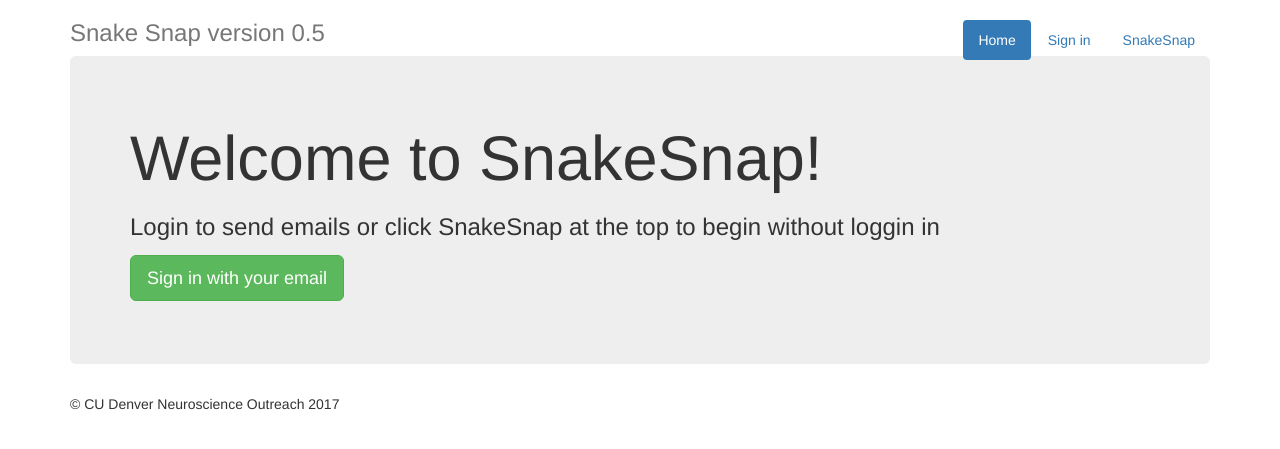
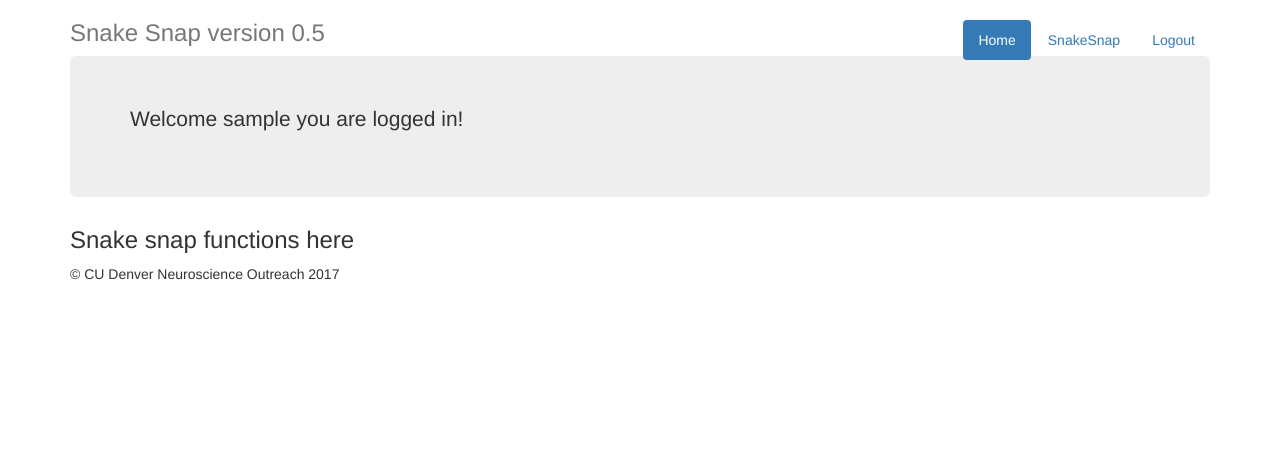
Before and after one commit to nkicg6/snakeSnap, a Flask app: page / in a window 1280 px wide. Shown: the top 449 px of the page. Run offline with Flask 2, Linux system fonts and the light colour scheme; the visitor is signed in with stand-in values (Sample User, id 1); parts of the project's set-up code (start-up, migrations or seed data) failed here and were passed over; some libraries are stand-ins or nearby versions.

Commit message:
using session to login logout working. organized headers and login buttons

```diff
--- a/snakesnap/app/app.py
+++ b/snakesnap/app/app.py
@@ -1,51 +1,55 @@
 """flask UI for snakesnap"""
-import json
+import os
 from flask import Flask
 from flask import render_template
-import os
 from flask import request
+from flask import flash
 from flask import redirect
 from flask import url_for
-from flask import flash
 from flask import session
+
+
 app = Flask(__name__)
 
 
 @app.route('/')
 def home():
     """home page displayed on startup"""
-    if 'name' and 'password' in session:
-        return render_template('index.html', name=session['name'])
-    return render_template('index.html')
+    if not session.get('logged_in'):
+        return render_template('home.html')
+    else:
+        return render_template('snakesnap.html',
+                               username=session.get('username'))
 
 
 @app.route('/snakesnap')
 def snakesnap():
     """main user functions"""
-    logon = None
-    if os.path.exists('login.json'):
-        with open('login.json', 'r') as login:
-            logon = json.load(login)
-    return render_template('snakesnap.html', logon=logon)
+    if not session.get('logged_in'):
+        return render_template('snakesnap.html', status=False)
+    return render_template('snakesnap.html', username=session.get('username'))
 
 
-@app.route('/signIn', methods=['GET', 'POST'])
-def signIn():
-    """ Main signin page"""
+@app.route('/signin', methods=['GET', 'POST'])
+def signin():
+    """ Main signin page username control logic is
+    in the html form via bootstrap css, so we don't
+    need to handle errors"""
     if request.method == 'POST':
-        login_keys = request.form
-        username = request.form['name']
-        flash('Welcome '+username+' you are logged in')
-        with open('login.json', 'w') as logon:
-            json.dump(login_keys, logon)
+        session['logged_in'] = True
+        session['username'] = request.form['username']
+        session['email'] = request.form['email']
+        session['password'] = request.form['password']
+        flash('Welcome '+session['username']+' you are logged in')
         return redirect(url_for('snakesnap'))
     return render_template('signin.html')
 
 
-@app.route('/logout', method=['POST'])
+@app.route('/logout', methods=['GET', 'POST'])
 def logout():
     """ make logout function"""
-    pass
+    session['logged_in'] = False
+    return home()
 
 # Fix login and logout stuff. get that figured out as session cookies.
 # use this https://pythonspot.com/en/login-authentication-with-flask/
@@ -54,5 +58,5 @@ def logout():
 
 
 if __name__ == '__main__':
-    app.secret_key = 'nick'
+    app.secret_key = os.urandom(12)
     app.run(debug=True)
--- a/snakesnap/app/templates/index.html
+++ b/snakesnap/app/templates/header_footer.html
@@ -1,15 +1,12 @@
 <!DOCTYPE html>
 <html lang="en">
-
-<head>
+ <head>
     <title>Snake Snap</title>
 
 
     <link href="{{ url_for('static', filename='css/bootstrap.min.css')}}" rel="stylesheet">
 </head>
-
 <body>
-
     <div class="container">
         <div class="header">
             {% with messages = get_flashed_messages() %}
@@ -27,25 +24,21 @@
                 <ul class="nav nav-pills pull-right">
                     <li role="presentation" class="active"><a href="/">Home</a>
                     </li>
-
-                    </li>
-                    <li role="presentation"><a href="{{url_for('signIn')}}">Sign in</a>
-                    </li>
                     <li role="presentation"><a href="{{url_for('snakesnap')}}">SnakeSnap</a>
                     </li>
+                    {% if session['logged_in']== True %}
+                    <li role="presentation"><a href="{{url_for('logout')}}">Logout</a>
+                        {% else %}
+                    <li role="presentation"><a href="{{url_for('signin')}}">Sign in</a>
+                    </li>
+                    {% endif %}
                 </ul>
             </nav>
             <h3 class="text-muted">Snake Snap version 0.5</h3>
         </div>
  <!-- end header-->
 {% block content %}
-        <div class="jumbotron">
-            <h1>Welcome to SnakeSnap! </h1>
-            <h3>Login to send emails or click SnakeSnap at the top to begin without loggin in</h3>
-            <p class="lead"></p>
-            <p><a class="btn btn-lg btn-success" href="{{url_for('signIn')}}" role="button">Sign in with your email</a>
-            </p>
-        </div>
+
 {% endblock content %}
 <!--footer-->
         <footer class="footer">
@@ -54,5 +47,4 @@
 
     </div>
 </body>
-
 </html>
--- a/snakesnap/app/templates/snakesnap.html
+++ b/snakesnap/app/templates/snakesnap.html
@@ -1,14 +1,12 @@
-{% extends "index.html" %}
+{% extends "header_footer.html" %}
 {% block content %}
         <div class="jumbotron">
             <!-- you are logged in/not logged in message-->
-            {% if logon %}
-            <p>Welcome {{logon['name']}} you are logged in!</p>
+            {% if username %}
+            <p>Welcome {{session['username']}} you are logged in!</p>
             {% else %}
-            <p> You are not logged in. Please click <a href="{{url_for('signIn')}}">here</a> to send emails</p>
+            <p> You are not logged in. Please click <a href="{{url_for('signin')}}">here</a> to send emails</p>
             {% endif %}
         </div>
-<h1>Main Snake Snap functions here</h1>
-TODO
-
+<h3> Snake snap functions here </h3>
 {% endblock content %}
--- a/snakesnap/snake_functions.py
+++ b/snakesnap/snake_functions.py
@@ -31,7 +31,7 @@ def update_json(parsed_config):
         print('json updated')
 
 
-def write_email(parsed_config, name, split_name):
+def write_email(parsed_config, username, split_name):
     """
     write email info from the json dict, and attach the picture
     """
@@ -93,4 +93,4 @@ def thermal_pic(image_name):
     bigger = misc.imresize(a, (480, 640), interp = 'bilinear')
     # save it
     plt.imsave(image_name, bigger, cmap = cmap)
-    print('picture saved as ' + image_name)
+    print('picture saved as ' + image_namen)
```
Also changed, not shown: snakesnap/app/templates/home.html (added, +18 -0 lines), snakesnap/app/templates/signin.html (+10 -11 lines).
